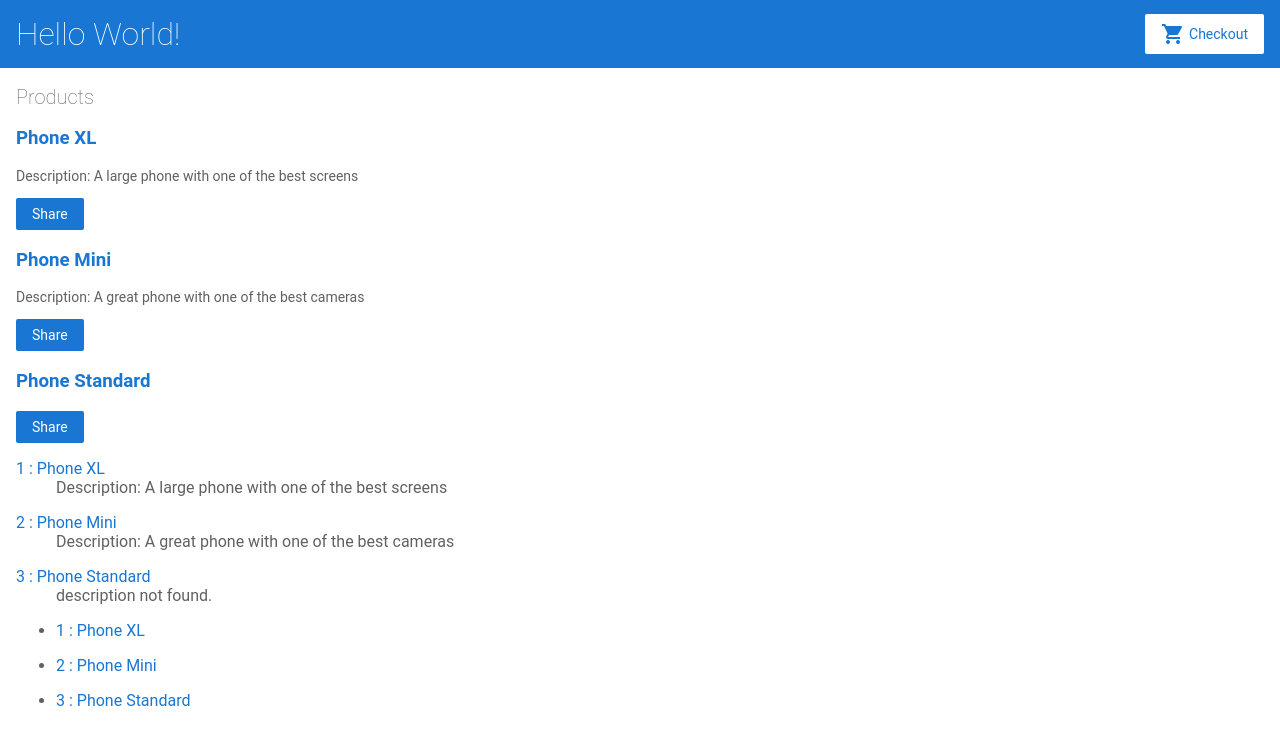
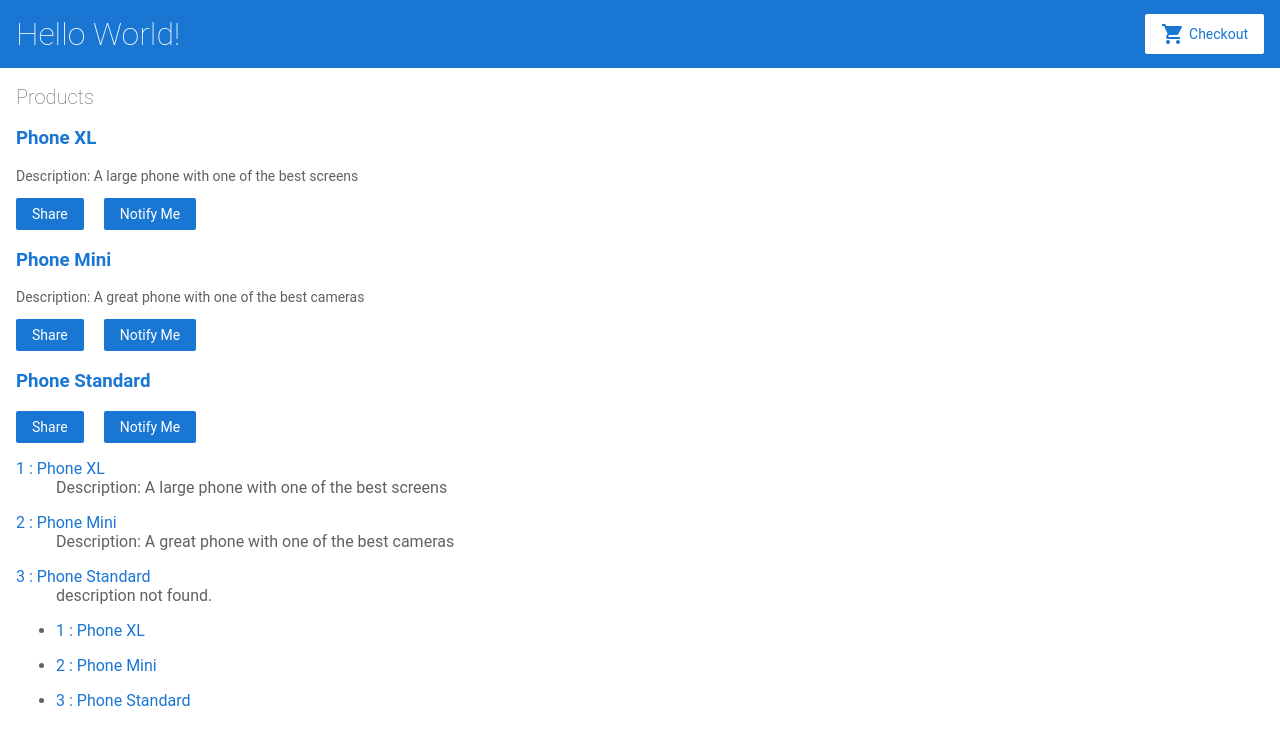
Before and after one commit to svjunic/angular-sizvjh, an Angular app: page / in a window 1280 px wide. Shown: the top 744 px of the page. Built offline with nearby package versions, Linux system fonts and the light colour scheme.

Commit message:
3 files modified, 3 added

```diff
--- a/src/app/app.module.ts
+++ b/src/app/app.module.ts
@@ -6,6 +6,7 @@ import { ReactiveFormsModule } from '@angular/forms';
 import { AppComponent } from './app.component';
 import { TopBarComponent } from './top-bar/top-bar.component';
 import { ProductListComponent } from './product-list/product-list.component';
+import { ProductAlertsComponent } from './product-alerts/product-alerts.component';
 
 @NgModule({
   imports: [
@@ -18,7 +19,8 @@ import { ProductListComponent } from './product-list/product-list.component';
   declarations: [
     AppComponent,
     TopBarComponent,
-    ProductListComponent
+    ProductListComponent,
+    ProductAlertsComponent
   ],
   bootstrap: [ AppComponent ]
 })
--- /dev/null
+++ b/src/app/product-alerts/product-alerts.component.html
@@ -0,0 +1,3 @@
+<div>
+	<button> Notify Me</button>
+</div>
--- /dev/null
+++ b/src/app/product-alerts/product-alerts.component.ts
@@ -0,0 +1,15 @@
+import { Component, OnInit } from '@angular/core';
+
+@Component({
+  selector: 'app-product-alerts',
+  templateUrl: './product-alerts.component.html',
+  styleUrls: ['./product-alerts.component.css']
+})
+export class ProductAlertsComponent implements OnInit {
+
+  constructor() { }
+
+  ngOnInit() {
+  }
+
+}
--- a/src/app/product-list/product-list.component.css
+++ b/src/app/product-list/product-list.component.css
@@ -1,4 +1,15 @@
-
+.product-list_nav {
+  display:flex;
+}
+.product-list_nav-item {
+  padding: 0 10px;
+}
+.product-list_nav-item:first-child {
+  padding: 0 10px 0 0;
+}
+.product-list_nav-item:last-child{
+  padding: 0 0 0 10px;
+}
 
 /*
 Copyright Google LLC. All Rights Reserved.
--- a/src/app/product-list/product-list.component.html
+++ b/src/app/product-list/product-list.component.html
@@ -6,7 +6,14 @@
 		<h3><a [title]="product.name + ' details'">{{product.name}}</a></h3>
 		<div>
 			<p *ngIf="product.description">Description: {{ product.description }}</p>
+			<div class="product-list_nav">
+				<div class="product-list_nav-item">
 					<button (click)="share()">Share</button>
+				</div>
+				<div class="product-list_nav-item">
+					<app-product-alerts>Notify Me</app-product-alerts>
+				</div>
+			</div>
 		</div>
 	</div>
 
@@ -16,7 +23,9 @@
 		<dd *ngIf="product.description else elseBlock">
 			Description: {{ product.description }}
 		</dd>
-  <ng-template #elseBlock><dd>description not found.</dd></ng-template>
+		<ng-template #elseBlock>
+			<dd>description not found.</dd>
+		</ng-template>
 	</dl>
 
 
```
Also changed, not shown: src/app/product-alerts/product-alerts.component.css (added). Lines whose indentation alone changed are shown as unchanged.
